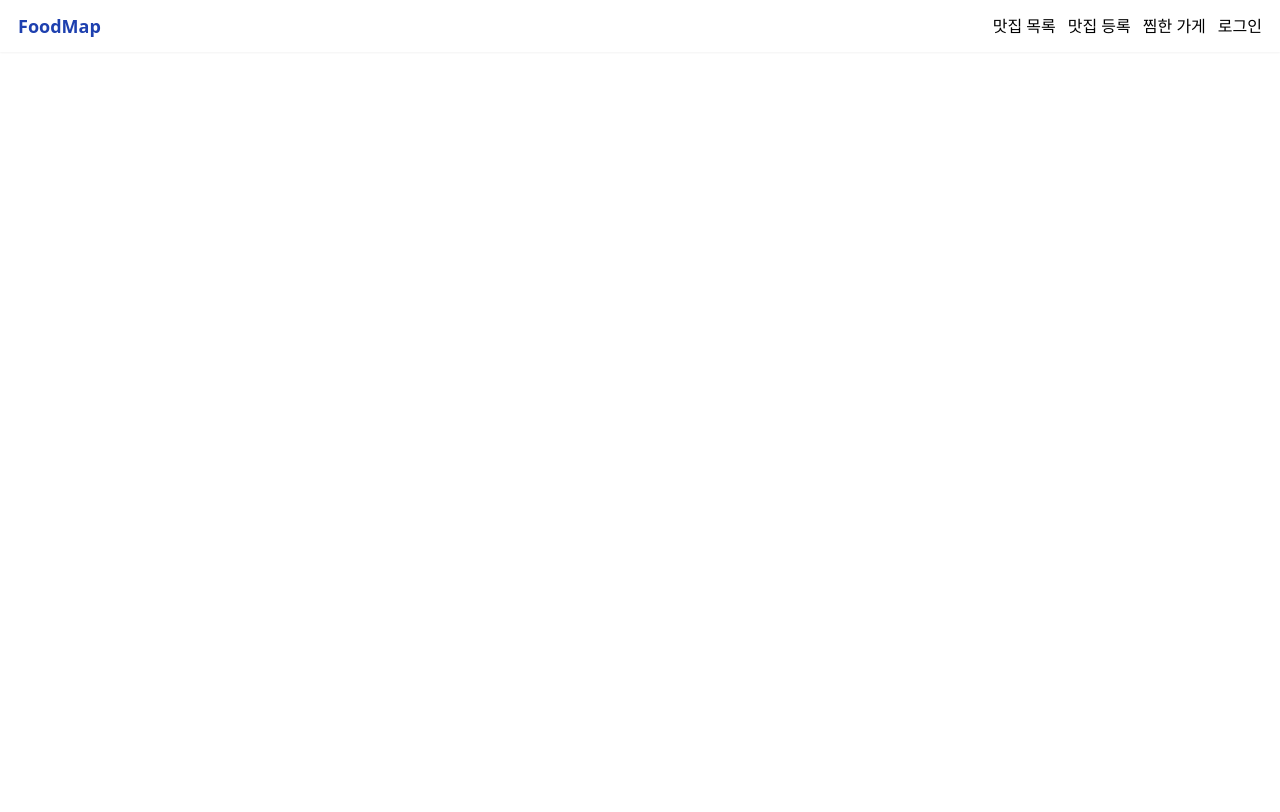
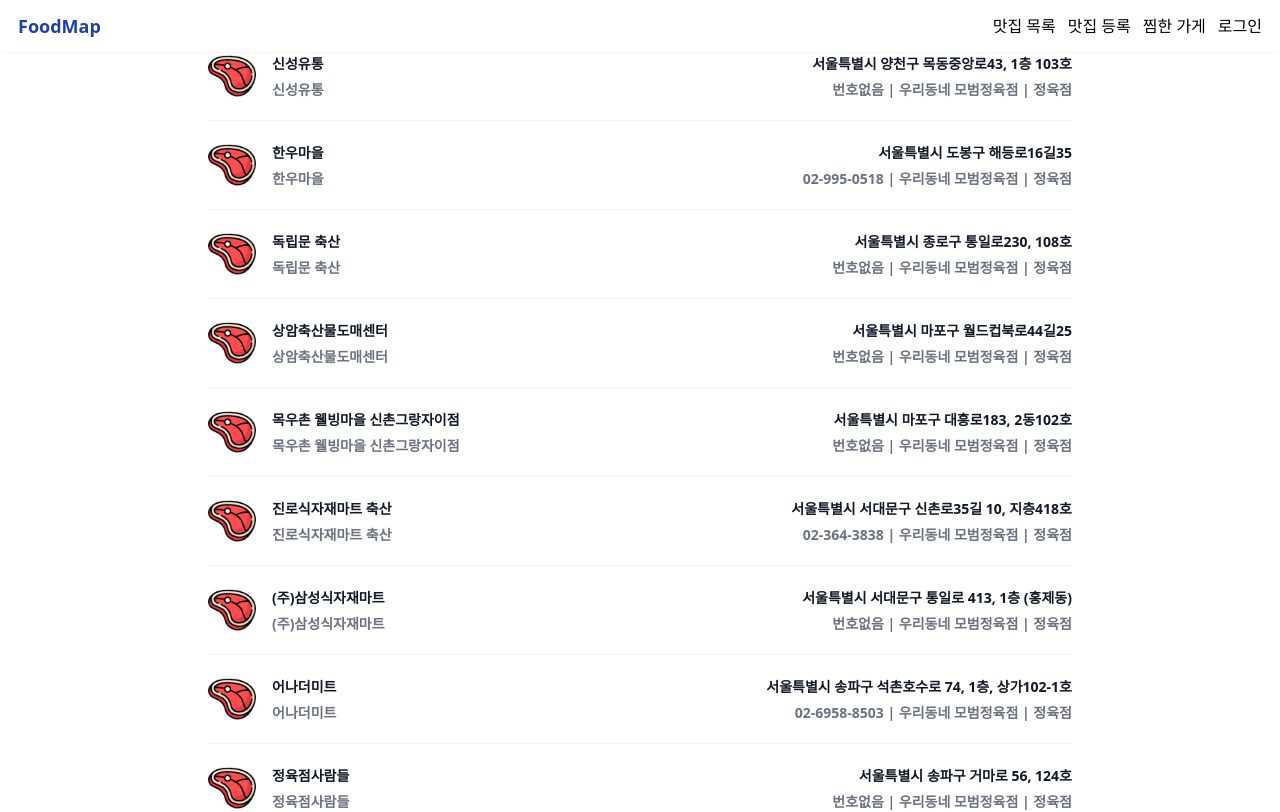
Before and after one commit to 78-artilleryman/foodMap, a Next.js app: page /stores in a window 1280 px wide. Shown: the top 812 px of the page. Built offline with nearby package versions, Linux system fonts and the light colour scheme; no server answers.

Commit message:
feat: 맛집 목록 페이지 구현(SeverSide)

```diff
--- a/src/pages/stores/index.tsx
+++ b/src/pages/stores/index.tsx
@@ -1,7 +1,47 @@
+import { StoreType } from '@/interface';
+import Image from 'next/image';
 import React from 'react';
 
-function StoreListPage() {
-  return <div>StoreListPage</div>;
+function StoreListPage({ stores }: { stores: StoreType[] }) {
+  console.log(stores);
+  return (
+    <div className="px-4 md:max-w-4xl mx-auto py-8">
+      <ul role="list" className="divide-y divide-gray-100">
+        {stores?.map((store, index) => (
+          <li key={index} className="flex justify-between gap-x-6 py-5">
+            <div className="flex gap-x-4">
+              <Image
+                src={
+                  store?.bizcnd_code_nm ? `/images/markers/${store?.bizcnd_code_nm}.png` : `/images/markers/default.png`
+                }
+                width={48}
+                height={48}
+                alt="아이콘 이미지"
+              />
+              <div>
+                <div className="text-sm font-semibold leading-6 text-gray-900">{store?.upso_nm}</div>
+                <div className="mt-1 text-sx text-sm font-semibold leading-5 text-gray-500">{store?.upso_nm}</div>
+              </div>
+            </div>
+            <div className="hidden sm:flex sm: flex-col sm: items-end">
+              <div className="text-sm font-semibold leading-6 text-gray-900">{store?.rdn_code_nm}</div>
+              <div className="mt-1 text-sx text-sm font-semibold leading-5 text-gray-500">
+                {store.tel_no || '번호없음'} | {store?.crtfc_gbn_nm} | {store?.bizcnd_code_nm || '구분없음'}
+              </div>
+            </div>
+          </li>
+        ))}
+      </ul>
+    </div>
+  );
 }
 
 export default StoreListPage;
+
+export async function getServerSideProps() {
+  const stores = await fetch(`${process.env.NEXT_PUBLIC_API_URL}/api/stores`).then(res => res.json());
+
+  return {
+    props: { stores },
+  };
+}
```
